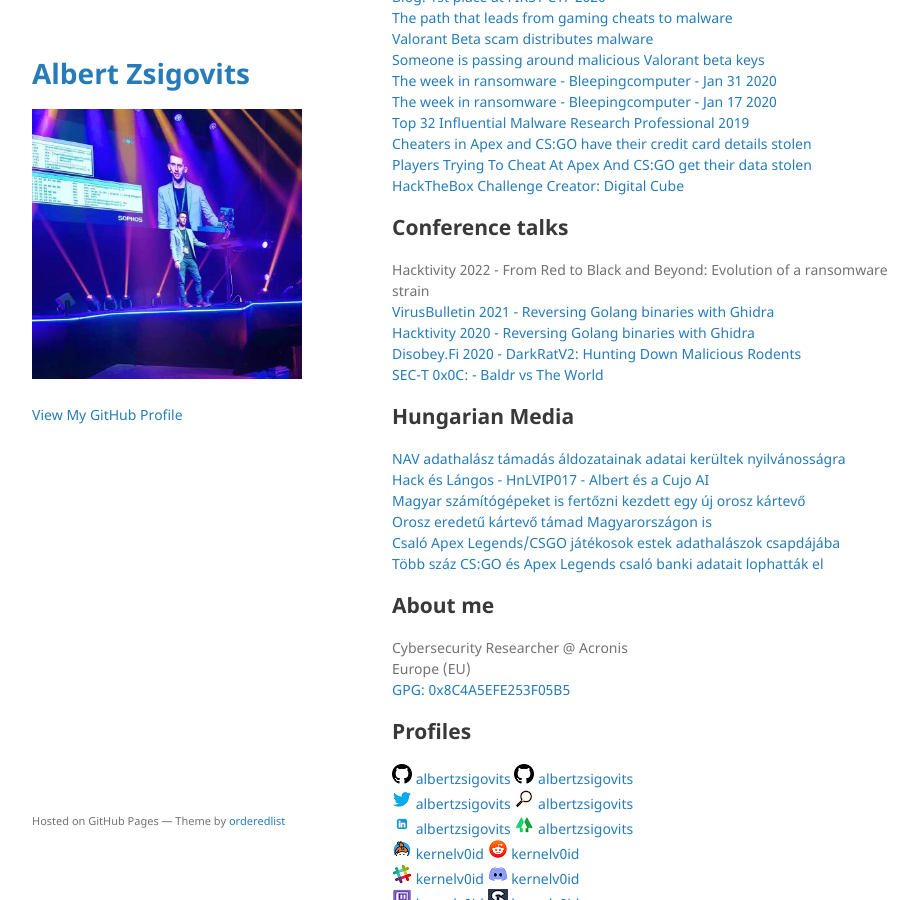
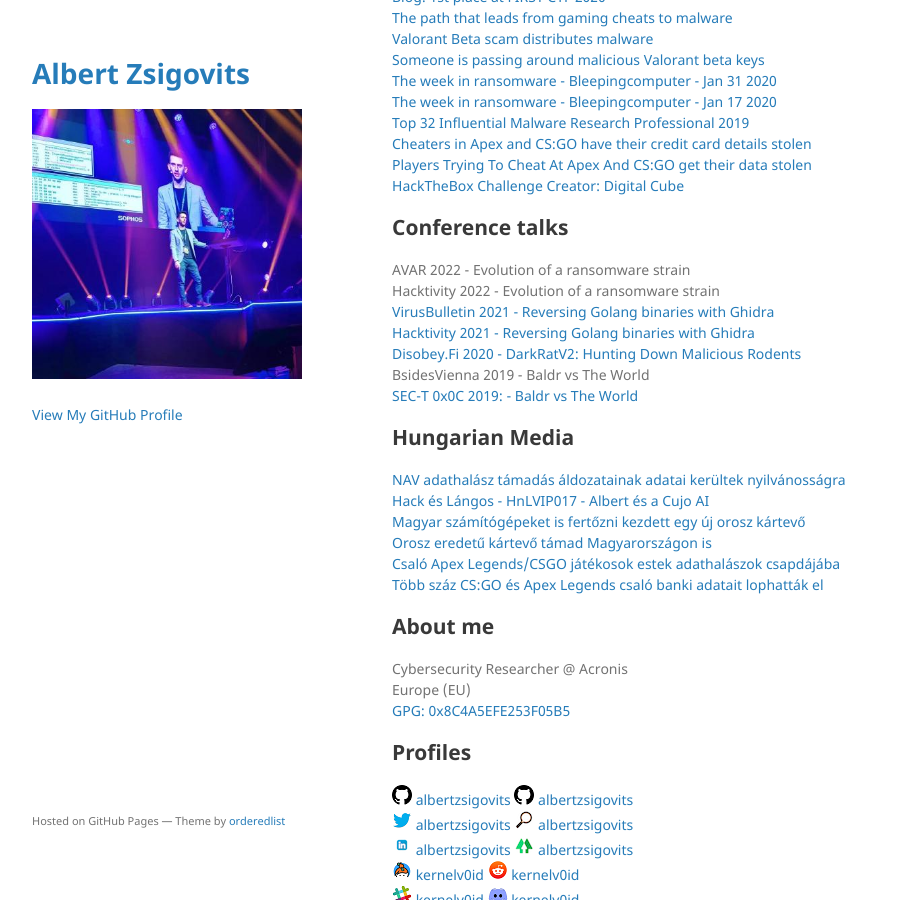
Before and after one commit to albertzsigovits/albertzsigovits.github.io, a Jekyll site: the page built from index.md, in a window 1280 px wide and 900 px high, scrolled down 745 px. Shown: the whole window, without its empty margins (178-1096 px from the left). Built offline with Jekyll 4.4.1, drawn with Linux system fonts in a browser that asks for light colours; the repository's description, which GitHub fills in, is left out; our own code applies the rules of GitHub Pages for plain Markdown files.

Commit message:
Update index.md

```diff
--- a/index.md
+++ b/index.md
@@ -46,11 +46,13 @@
 
 ## Conference talks
 
-Hacktivity 2022 - From Red to Black and Beyond: Evolution of a ransomware strain
+AVAR 2022 - Evolution of a ransomware strain
+Hacktivity 2022 - Evolution of a ransomware strain
 [VirusBulletin 2021 - Reversing Golang binaries with Ghidra](https://www.youtube.com/watch?v=PAG3M7mWT2c&t=15180s)
-[Hacktivity 2020 - Reversing Golang binaries with Ghidra](https://www.youtube.com/watch?v=_58WmVLALek&t=4h29m30s)
+[Hacktivity 2021 - Reversing Golang binaries with Ghidra](https://www.youtube.com/watch?v=_58WmVLALek&t=4h29m30s)
 [Disobey.Fi 2020 - DarkRatV2: Hunting Down Malicious Rodents](https://www.youtube.com/watch?v=7QfHX8aytTM)
-[SEC-T 0x0C: - Baldr vs The World](https://www.youtube.com/watch?v=k8mhjkBBw7w)
+BsidesVienna 2019 - Baldr vs The World
+[SEC-T 0x0C 2019: - Baldr vs The World](https://www.youtube.com/watch?v=k8mhjkBBw7w)
 
 ## Hungarian Media
 
```
